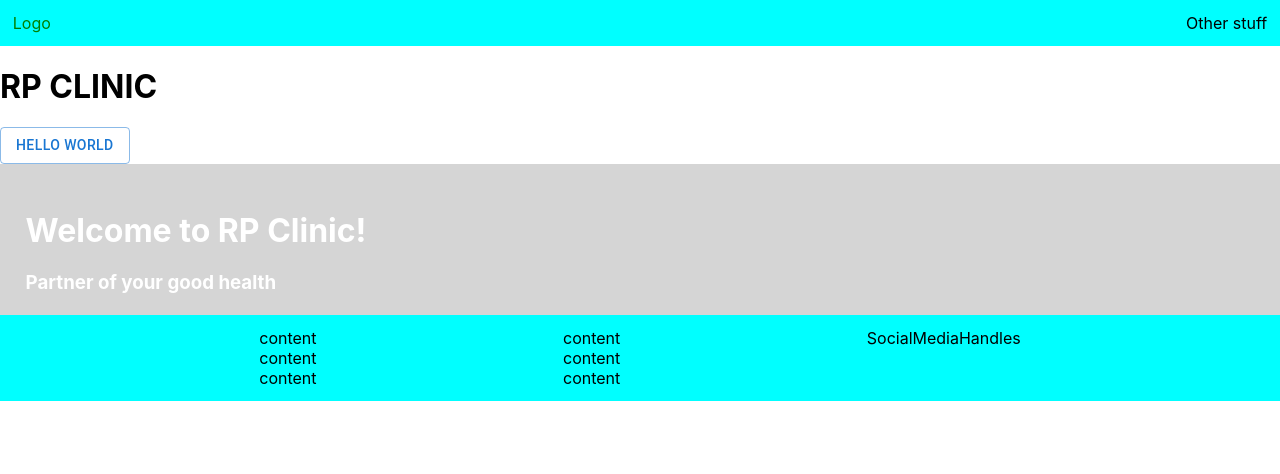
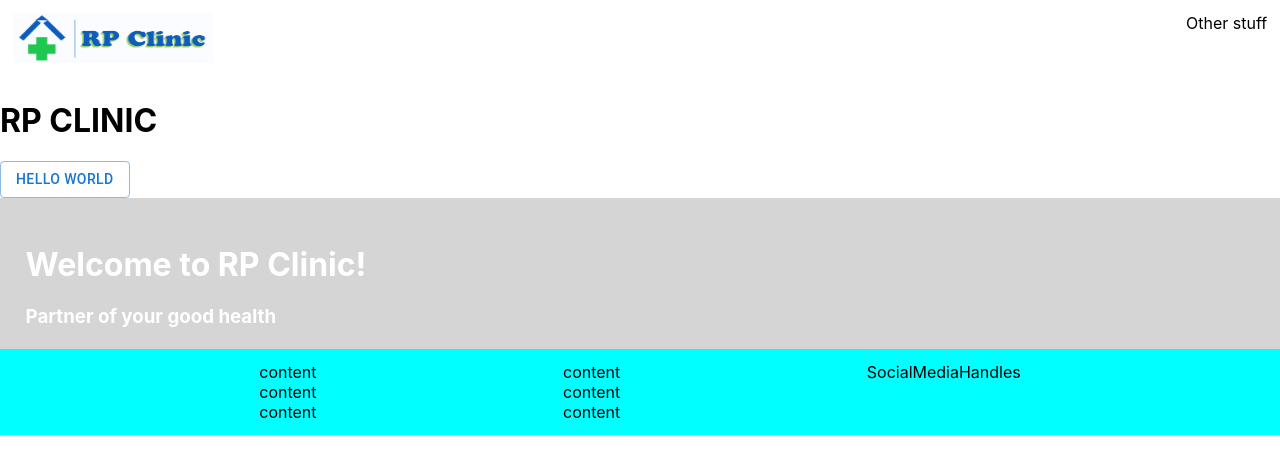
Before and after one commit to saan-saurabh/RP-Clinic, a React (Create React App) app in the folder rp-clinic/: page / in a window 1280 px wide. Shown: the top 474 px of the page. Built offline with nearby package versions, Linux system fonts and the light colour scheme.

Commit message:
added logo

```diff
--- a/rp-clinic/src/Components/Header/Logo.css
+++ b/rp-clinic/src/Components/Header/Logo.css
@@ -2,3 +2,8 @@
     display:block;
     color : green;
 }
+
+.logo-img{
+    height:50px;
+    width:200px;
+}
--- a/rp-clinic/src/Components/Header/Logo.js
+++ b/rp-clinic/src/Components/Header/Logo.js
@@ -1,9 +1,12 @@
 import React from 'react'
+import RPClinicLogo from './RPClinicLogo.png'
 import './Logo.css'
 
 function Logo() {
   return (
-    <div className='logo-main-div'>Logo</div>
+    <div className='logo-main-div'>
+      <img className= "logo-img" src={RPClinicLogo} alt="logo"></img>
+    </div>
   );
 }
 
--- a/rp-clinic/src/Components/Header/Navbar.css
+++ b/rp-clinic/src/Components/Header/Navbar.css
@@ -1,6 +1,5 @@
 .navbar-main-div{
     display: flex;
     justify-content: space-between;
-    background-color: aqua;
     padding: 1%;
   }
```
Also changed, not shown: rp-clinic/src/Components/Header/RPClinicLogo.png (added).
